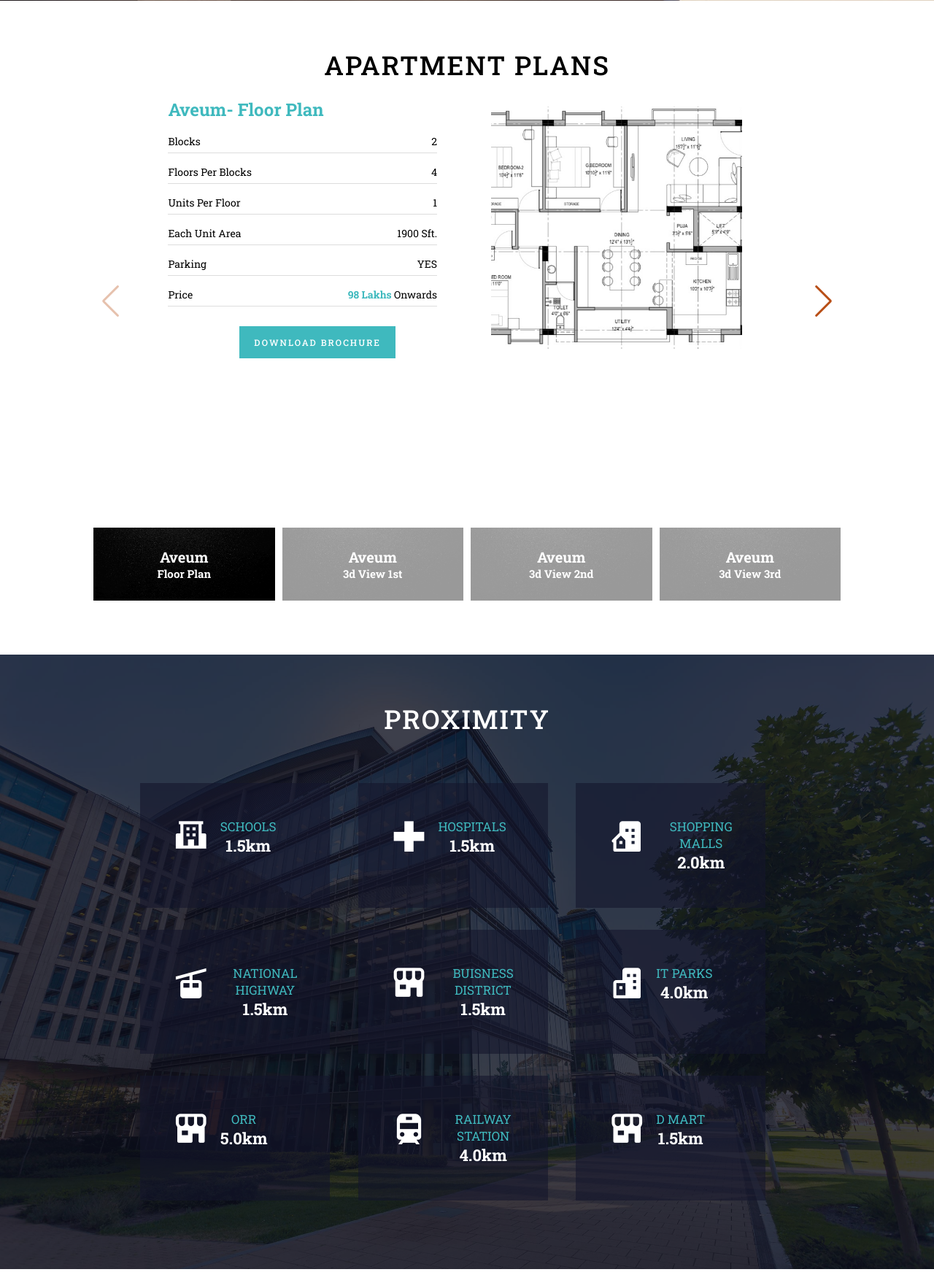
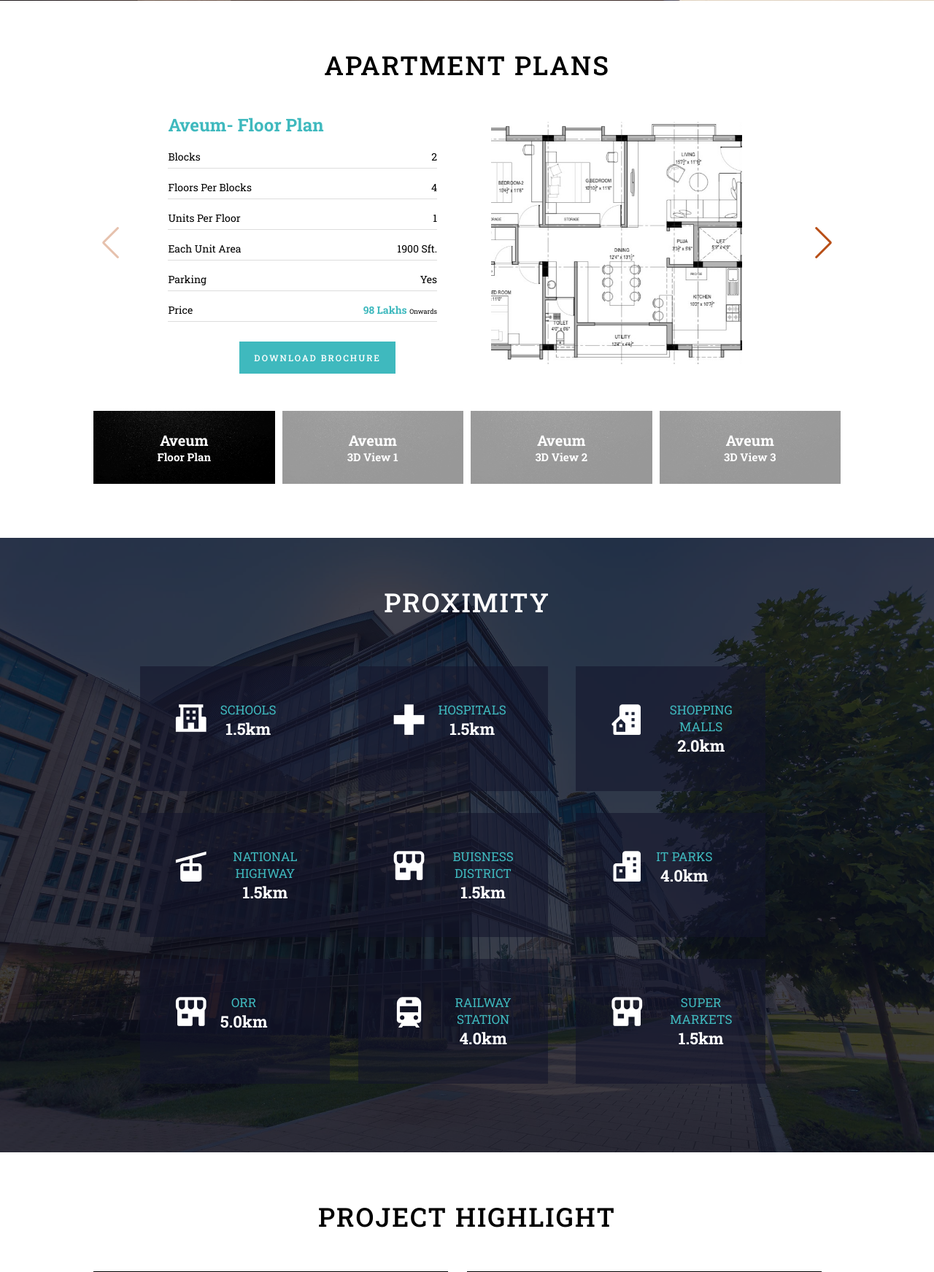
Before and after one commit to satyammishra0/futera, a PHP site: the page made by pages/project-1.php in a window 1280 px wide. Shown: the part 1972-3715 px from the top of the page at 73% size. Run offline with PHP 8.4, Linux system fonts and the light colour scheme.

Commit message:
new changes as per discussed

```diff
--- a/assets/css/anemities.css
+++ b/assets/css/anemities.css
@@ -12,6 +12,7 @@
 }
 
 .animities-services-grid {
+  border: 0.8px solid var(--gray);
   margin: 5% 5% 5% 0%;
   grid-template-columns: 30% 1fr;
 }
@@ -72,7 +73,7 @@
 
 .animities-services-grid-content {
   background-color: var(--white);
-  padding: 5%;
+  padding: 2% 5%;
 }
 
 .animities-services-grid-content > h2 {
--- a/assets/css/header-section.css
+++ b/assets/css/header-section.css
@@ -14,8 +14,8 @@
 }
 
 .dialog-content {
-  background-color: #b84e16;
-  color: #fff;
+  /* background-color: #b84e16; */
+  background-color: #767676;
   width: 60%;
   margin: 5% auto;
   padding: 20px;
@@ -23,7 +23,7 @@
 }
 
 .dialog-content > p {
-  font-size: 14px;
+  font-size: 12px;
   letter-spacing: 0.8px;
   line-height: 1.3;
   word-spacing: 1px;
@@ -38,7 +38,7 @@
 
 .dialog button {
   padding: 10px 20px;
-  background-color: #3fb9be;
+  background-color: #000;
   color: #fff;
   border: none;
   border-radius: 5px;
--- a/includes/apartment-plans.php
+++ b/includes/apartment-plans.php
@@ -33,7 +33,7 @@
     }
 
     .mySwiper {
-        height: 80%;
+        height: 55vh;
         width: 100%;
     }
 
@@ -91,6 +91,19 @@
         font-size: 15px;
     }
 
+    .home_fourth-section-grids {
+        overflow: hidden;
+        height: 75vh;
+        width: 100%;
+        margin: auto;
+    }
+
+    .home_fourth-section-grids>img {
+        width: 100%;
+        height: 100%;
+        object-fit: cover;
+    }
+
     @media screen and (max-width: 700px) {
         .swiper-overlay {
             font-size: 18px;
@@ -122,11 +135,11 @@
                 </div>
                 <div class="utility_flex-center-between">
                     <p>Parking</p>
-                    <p>YES</p>
+                    <p>Yes</p>
                 </div>
                 <div class="utility_flex-center-between">
                     <p>Price</p>
-                    <p><span style="color:var(--greenish-blue);font-weight:bold;">98 Lakhs</span> Onwards</p>
+                    <p><span style="color:var(--greenish-blue);font-weight:bold;">98 Lakhs</span> <small style="font-size:9px;">Onwards</small></p>
                 </div>
 
                 <button class="button-ani">
@@ -141,17 +154,17 @@
     </swiper-slide>
     <swiper-slide>
         <div class="home_fourth-section-grids ">
-            <img src="../Futera/futera-11.jpg" style="height:75vh; width:100%; margin:auto;" alt="">
+            <img src="../Futera/futera-11.jpg" style="" alt="">
         </div>
     </swiper-slide>
     <swiper-slide>
         <div class="home_fourth-section-grids ">
-            <img src="../Futera/futera-12.jpg" style="height:75vh; width:100%; margin:auto;" alt="">
+            <img src="../Futera/futera-12.jpg" style="" alt="">
         </div>
     </swiper-slide>
     <swiper-slide>
         <div class="home_fourth-section-grids ">
-            <img src="../Futera/futera-13.jpg" style="height:75vh; width:100%; margin:auto;" alt="">
+            <img src="../Futera/futera-13.jpg" style="" alt="">
         </div>
 </swiper-container>
 
@@ -167,21 +180,21 @@
     <swiper-slide class="swiper-parent-overlay">
         <div class="swiper-overlay">
             <h2>Aveum</h2>
-            <h4> 3d View 1st</h4>
+            <h4> 3D View 1</h4>
         </div>
         <img src="../assets/images/black-bg.jpg" />
     </swiper-slide>
     <swiper-slide class="swiper-parent-overlay">
         <div class="swiper-overlay">
             <h2>Aveum</h2>
-            <h4>3d View 2nd</h4>
+            <h4>3D View 2</h4>
         </div>
         <img src="../assets/images/black-bg.jpg" />
     </swiper-slide>
     <swiper-slide class="swiper-parent-overlay">
         <div class="swiper-overlay">
             <h2>Aveum</h2>
-            <h4>3d View 3rd</h4>
+            <h4>3D View 3</h4>
         </div>
         <img src="../assets/images/black-bg.jpg" />
     </swiper-slide>
--- a/includes/footer.php
+++ b/includes/footer.php
@@ -34,8 +34,8 @@
                   <input type="hidden" name="pageurl" value="<?= $url = "http://$_SERVER[HTTP_HOST]$_SERVER[REQUEST_URI]"; ?>">
                   <select name="Projects" id="Projects" value="Project">
                       <option value="" disabled selected hidden>Project</option>
-                      <option value="Projects Aveum">Project Aveum</option>
-                      <option value="Projects Aria">Projects Aria </option>
+                      <option value="Projects Aveum">Futera Aveum</option>
+                      <option value="Projects Aria">Futera Aria </option>
                   </select>
                   <input type="message" placeholder="Your Message" name="usermessage">
                   <div class="utility_flex-total-center">
--- a/includes/header.php
+++ b/includes/header.php
@@ -52,6 +52,7 @@
             <li class="nav-links">
                 <a href="https://www.instagram.com/futeragroup/" target="_blank" class="button-ani"><i style="font-size:18px;" class='bx bxl-instagram'></i></a>
                 <a href="https://www.facebook.com/profile.php?id=100092867637067" target="_blank" class="button-ani"><i style="font-size:18px;" class='bx bxl-facebook-square'></i></a>
+                <a href="#" target="_blank" class="button-ani"><i style="font-size:18px;" class='bx bxl-youtube'></i></a>
             </li>
         </ul>
     </nav>
--- a/pages/about.php
+++ b/pages/about.php
@@ -66,11 +66,11 @@
     <!--------------------------- -->
     <!------------ Slider (Third)-->
     <!--------------------------- -->
-    <div class="page-5">
+    <div class="page-5" style="background-color: #fff;">
         <div class="utility_flex-total-center">
             <h2>Photo & Video Tour</h2>
         </div>
-        <div class="page-5">
+        <div class="page-5" style="background-color: #fff;">
             <div class="page-5-box">
                 <div class="prev icon" id="left"><span>Previous</span><i class='bx bx-left-arrow-alt'></i></div>
                 <div class="slide">
--- a/pages/contact.php
+++ b/pages/contact.php
@@ -48,7 +48,7 @@
             </div>
             <div class="contact-details-grid-content utility_grid utility_grid-center">
                 <i class='bx bx-map-pin'></i>
-                <p>Vaishnaoi Enclave Petbasheerabad Village, Kompally, Hyderabad 500067</p>
+                <p>Plot no 27,28 Vaishnaoi Enclave Petbasheerabad Village, Kompally, Hyderabad 500067</p>
                 <!-- <p>www.futeragroup.com</p> -->
             </div>
         </div>
--- a/pages/form_check-home.php
+++ b/pages/form_check-home.php
@@ -14,11 +14,11 @@ if (!empty($userName) && !empty($userNo) && !empty($userMessage) && !empty($user
     if (filter_var($userEmail, FILTER_VALIDATE_EMAIL) && strlen($userNo) == 10) {
         $from = $userEmail;
         $to = "contact@futeragroup.com";
-        $subject = "Website Query for " . $selctedProject;
+        $subject = "Futera Website Enquiry for " . $selctedProject;
         $Message = "" . $userName . " has sent a new message: " . $userMessage . " and his contact number is :" .  $userNo . "</br>";
         $header = "From: " . $from . "\r\n";
         if (true) {
-            $successMessage = "Mail sent successfully !! We will connect you shortly .";
+            $successMessage = "Message sent successfully! Our team will contact at the earliest.";
             $output["status"] = 1;
             $output["message"] = $successMessage;
             echo json_encode($output);
--- a/pages/form_check.php
+++ b/pages/form_check.php
@@ -14,13 +14,13 @@ if (isset($submitBtn)) {
     if (!empty($userName) && !empty($userNo) && !empty($userMessage)) {
         if (filter_var($userNo, FILTER_VALIDATE_EMAIL)) {
             $to = "contact@futeragroup.com";
-            $subject = "Website Query";
+            $subject = "Futera Website Enquiry";
             $Message = $userName . "Has sent a new message -- " . $userMessage;
             $header = "From " . $userName;
 
 
             if (mail($to, $subject, $Message, $header)) {
-                $successMessage = "Mail sent successfully !! We will connect you shortly .";
+                $successMessage = "Message sent successfully! Our team will contact at the earliest.";
                 header('Location:contact.php?successMessage=' . $successMessage);
             }
         } else {
--- a/pages/project-1.php
+++ b/pages/project-1.php
@@ -178,7 +178,7 @@
                     <div class="proximity-hover">
                         <h3>Nearby Schools</h3>
                         <ul>
-                            <li>DRS</li>
+                            <li>DRS International</li>
                             <li>St. Anns</li>
                             <li>Suchitra Academy</li>
                             <li>Delhi Public School</li>
@@ -195,9 +195,9 @@
                     <div class="proximity-hover">
                         <h3>Nearby Hospitals</h3>
                         <ul>
-                            <li>Renova</li>
-                            <li>Ankura</li>
-                            <li>Russh</li>
+                            <li>Renova Hospital</li>
+                            <li>Ankura Hospital</li>
+                            <li>Russh Hospital</li>
                             <li>Harsh Hospital</li>
                         </ul>
                     </div>
@@ -247,9 +247,10 @@
                     <div class="proximity-hover">
                         <h3>Buisness District</h3>
                         <ul>
-                            <li>Ahwal</li>
+                            <li>Alwal</li>
                             <li>Suchitra</li>
                             <li>Kompally</li>
+                            <li>Medchal</li>
                         </ul>
                     </div>
                 </div>
@@ -292,26 +293,28 @@
 
 
                     <div class="proximity-hover">
-                        <h3>Nearby Schools</h3>
+                        <h3>Railway Stations</h3>
                         <ul>
                             <li>Bolarum</li>
-                            <li>Ahwal</li>
-                            <li>Medual</li>
-                            <li>Gurdhapochanpally</li>
+                            <li>Alwal</li>
+                            <li>Medchal</li>
+                            <li>Gundlapochampally</li>
                         </ul>
                     </div>
                 </div>
                 <div class="home_fifth-section-content-grid-one proximity-section-child-content">
                     <i class='bx bxs-store-alt'></i>
                     <div>
-                        <a href="">D MART </a>
+                        <a href="">Super Markets </a>
                         <p>1.5km</p>
                     </div>
 
 
                     <div class="proximity-hover">
-                        <h3>Nearby D-Mart</h3>
+                        <h3>Nearby Super Markets</h3>
                         <ul>
+                            <li>Metro</li>
+                            <li>Ratnadeep</li>
                             <li>Kompally D-Mart</li>
                         </ul>
                     </div>
```
Also changed, not shown: pages/home.php (+14 -11 lines), 1 other file.
